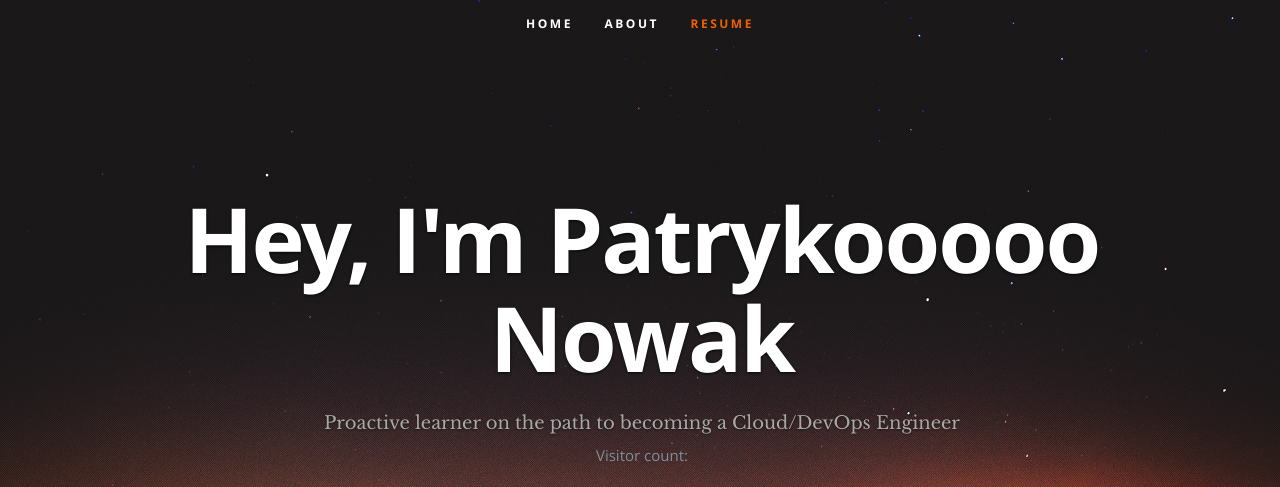
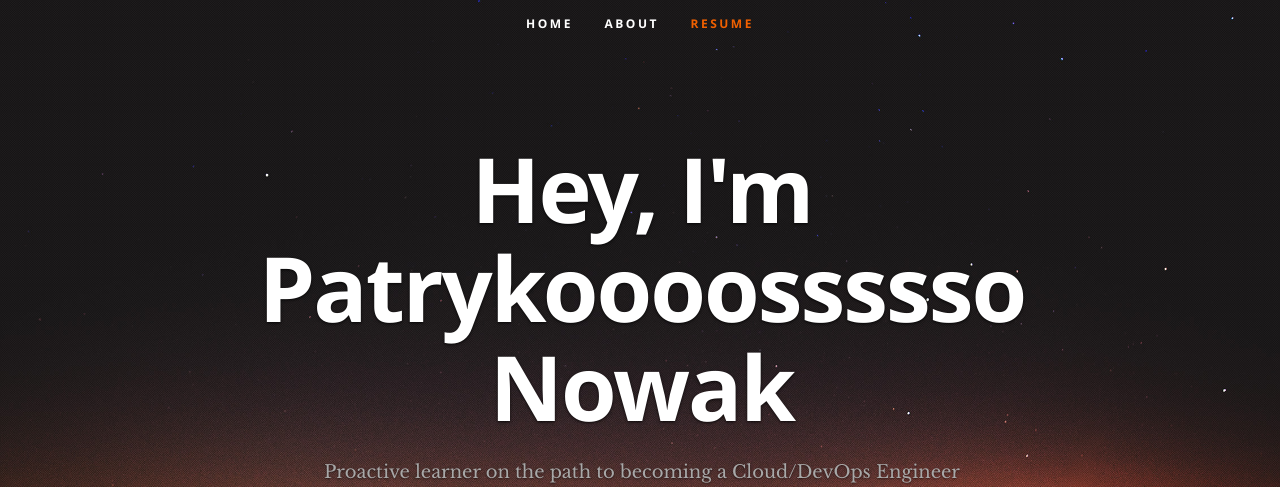
Before and after one commit to Patryk94A/azure-cloud-resume, a plain HTML site: page frontend/index.html in a window 1280 px wide. Shown: the top 487 px of the page. Drawn offline with nearby package versions, Linux system fonts and the light colour scheme; no server answers.

Commit message:
testing updates

```diff
--- a/frontend/index.html
+++ b/frontend/index.html
@@ -53,7 +53,7 @@
 
       <div class="row banner">
          <div class="banner-text">
-            <h1 class="responsive-headline">Hey, I'm Patrykooooo Nowak</h1>
+            <h1 class="responsive-headline">Hey, I'm Patrykoooossssso Nowak</h1>
             <h3>Proactive learner on the path to becoming a Cloud/DevOps Engineer</h3>
 
             <p>Visitor count: <a id="counter"></a></p>  <!-- Azure Function will update this -->
```
